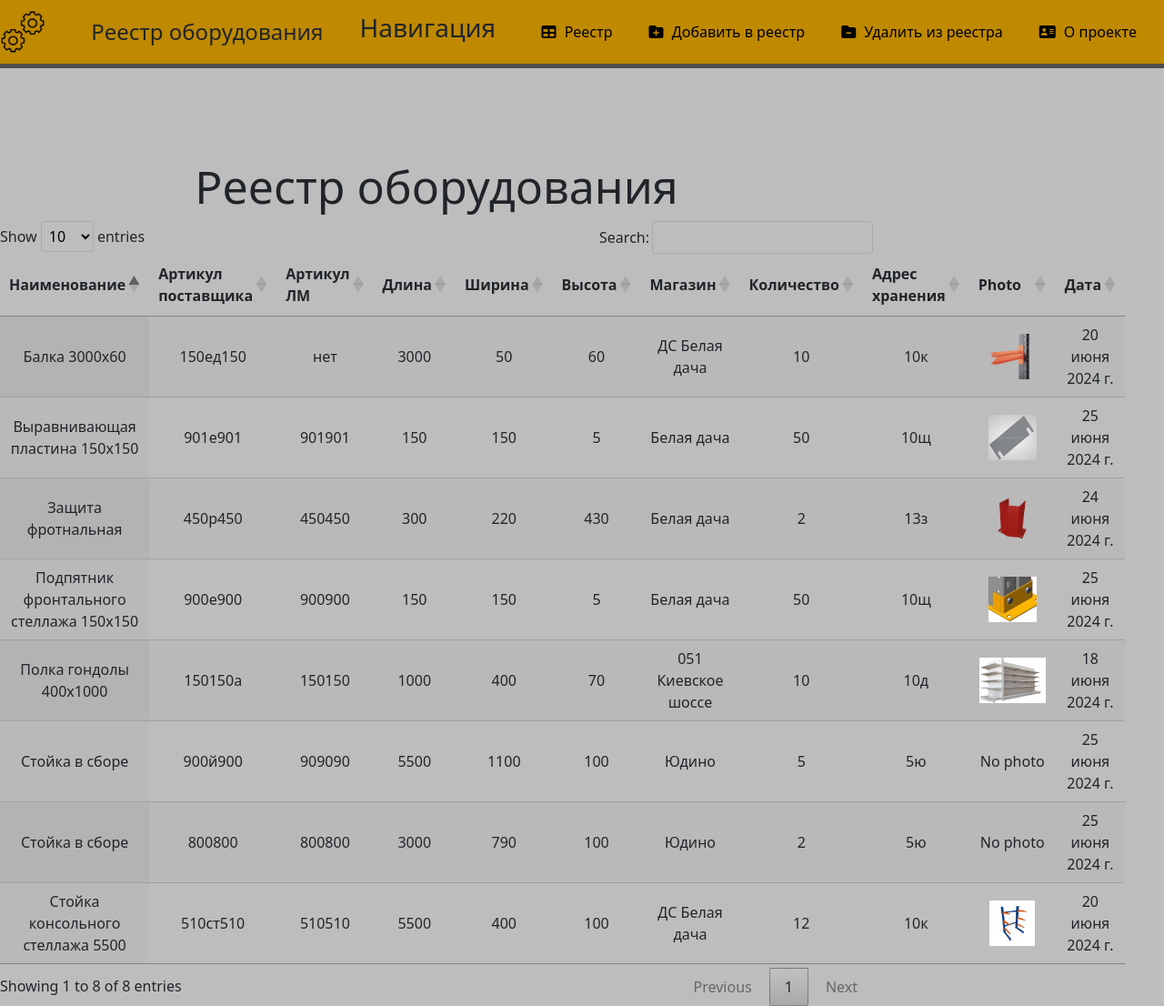
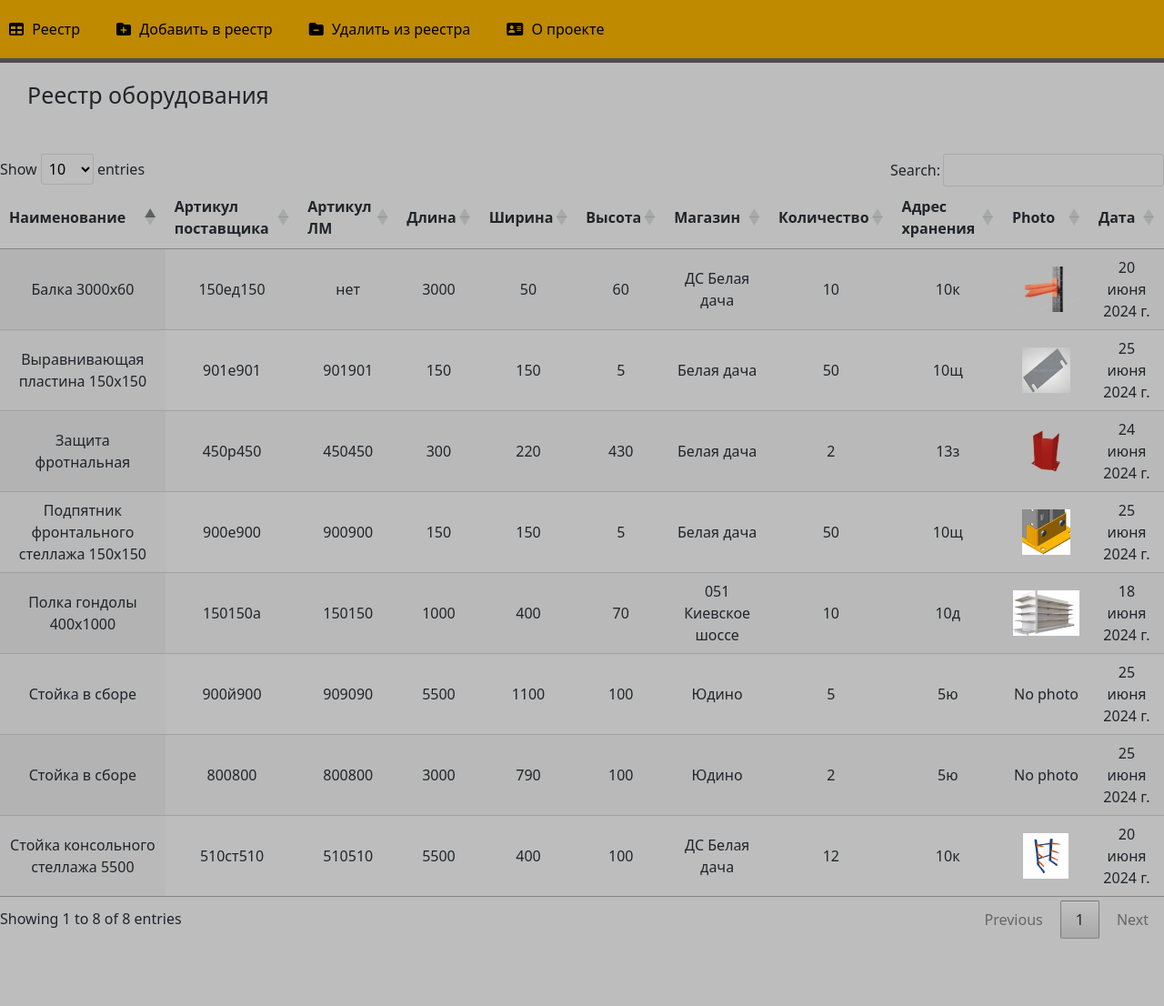
Before and after one commit to SergeyBorozdin/projectDjango, a Django app: page / in a window 1280 px wide. Shown: the whole page at 91% size. After the commit the page ends 1032 px from the top, so only its background shows below. Run offline with Django 5.2, Linux system fonts and the light colour scheme; data comes from the database, SQL or seed files in the repository; some libraries are stand-ins or nearby versions.

Commit message:
change view style

```diff
--- a/progger/main/static/main/css/main.css
+++ b/progger/main/static/main/css/main.css
@@ -12,15 +12,6 @@ nav {
     flex-wrap: wrap;
 }
 
-/* Логотип и название */
-nav img {
-    height: 50px; /* Измените при необходимости */
-}
-
-nav .logo {
-    font-size: 1.5em;
-    margin-left: 10px;
-}
 
 /* Стили для списка навигации */
 nav ul {
@@ -52,11 +43,14 @@ main .features {
     color: #black;
     margin-top: 100px;
     text-align: center;
-    width: 75%;
+    width: 100%;
 }
 
 main .features h1 {
-    font-size: 50px;
+    font-size: 25px;
+    float: left;
+    margin-top: -80px;
+    margin-left: 30px;
 }
 
 main .features p {
--- a/progger/main/templates/main/layout.html
+++ b/progger/main/templates/main/layout.html
@@ -21,9 +21,7 @@
 </head>
 <body>
     <nav>
-        <img src="{% static 'main/img/gears.png' %}" alt="logo">
-        <span class="logo">Реестр оборудования</span>
-        <h3>Навигация</h3>
+
         <ul><a href="{% url 'register' %}"><li><i class="fa-solid fa-table"></i> Реестр</li></a>
             <a href="{% url 'add_register' %}"><li><i class="fa-solid fa-folder-plus"></i> Добавить в реестр</li></a>
             <a href="{% url 'delete_register' %}"><li><i class="fa-solid fa-folder-minus"></i> Удалить из реестра</li></a>
```
